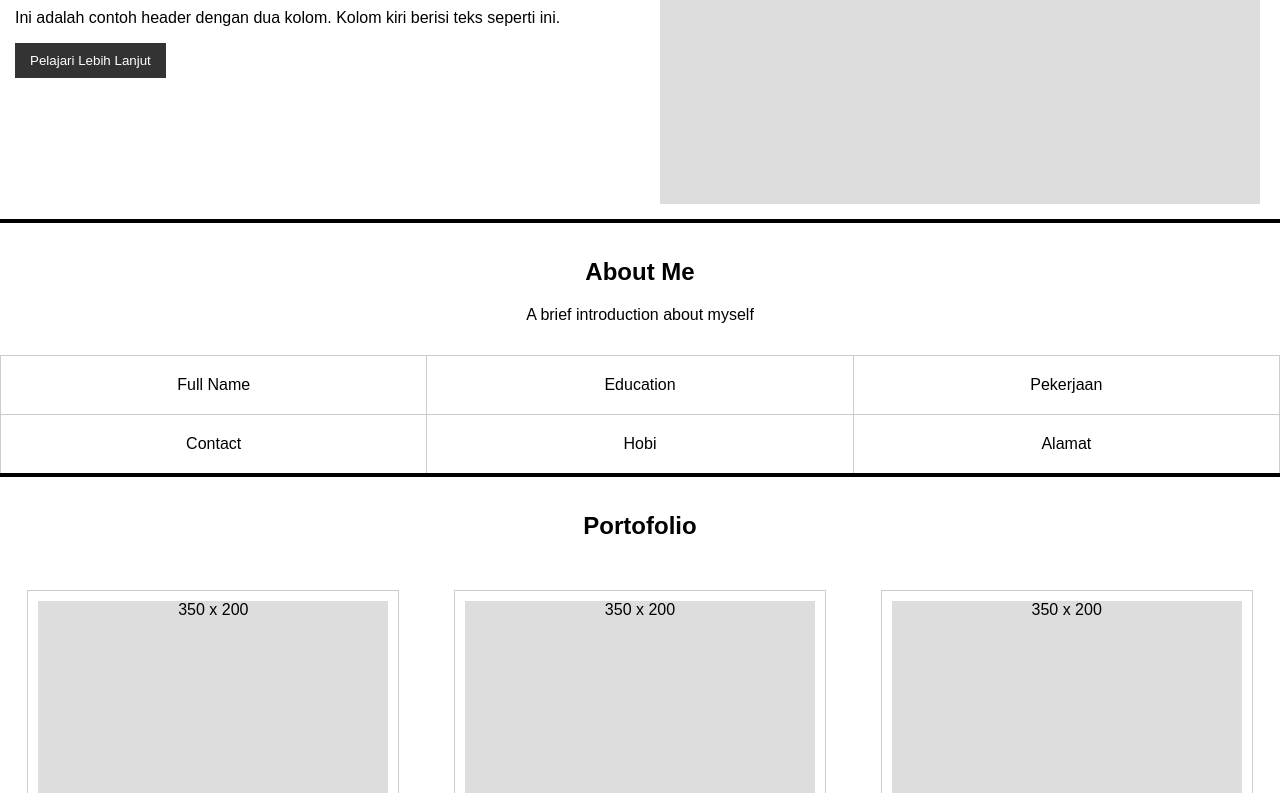
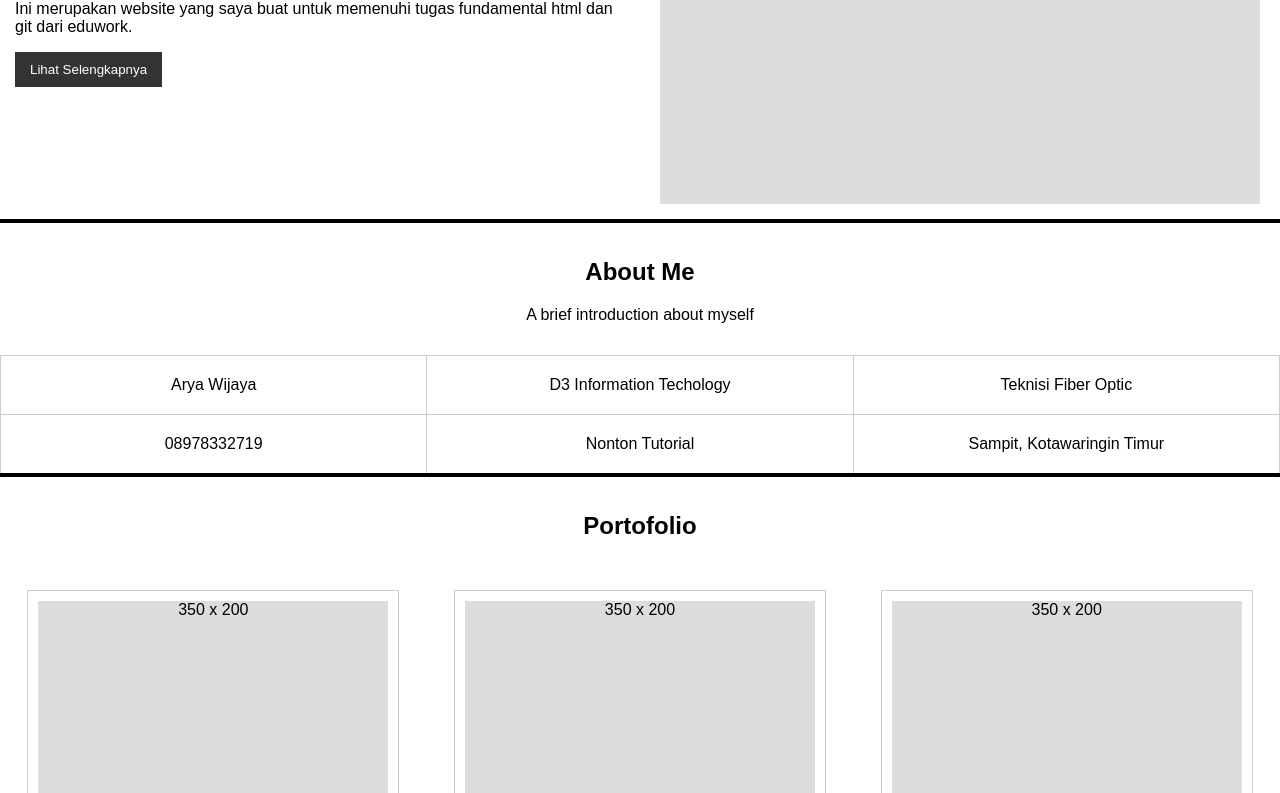
Before and after one commit to AryaKopet/tugas-html-eduwork, a plain HTML site: page index.html in a window 1280 px wide. Shown: the part 263-1056 px from the top of the page. Drawn offline with Linux system fonts and the light colour scheme.

Commit message:
modifikasi data website

```diff
--- a/index.html
+++ b/index.html
@@ -79,7 +79,7 @@
     <!-- Section 1: Menu -->
     <table class="section menu">
       <tr>
-        <td align="left">Brand</td>
+        <td align="left">Arya Wijaya</td>
         <td align="right">
           <a href="#">Home</a>
           <a href="#">Biodata</a>
@@ -94,10 +94,10 @@
         <td width="50%" align="left">
           <h1>Selamat Datang di Website Saya</h1>
           <p>
-            Ini adalah contoh header dengan dua kolom. Kolom kiri berisi teks
-            seperti ini.
+            Ini merupakan website yang saya buat untuk memenuhi tugas
+            fundamental html dan git dari eduwork.
           </p>
-          <button>Pelajari Lebih Lanjut</button>
+          <button>Lihat Selengkapnya</button>
         </td>
         <td width="50%" align="center">
           <div class="hero-img">600 x 400</div>
@@ -114,14 +114,14 @@
         </td>
       </tr>
       <tr>
-        <td class="about-box">Full Name</td>
-        <td class="about-box">Education</td>
-        <td class="about-box">Pekerjaan</td>
+        <td class="about-box">Arya Wijaya</td>
+        <td class="about-box">D3 Information Techology</td>
+        <td class="about-box">Teknisi Fiber Optic</td>
       </tr>
       <tr>
-        <td class="about-box">Contact</td>
-        <td class="about-box">Hobi</td>
-        <td class="about-box">Alamat</td>
+        <td class="about-box">08978332719</td>
+        <td class="about-box">Nonton Tutorial</td>
+        <td class="about-box">Sampit, Kotawaringin Timur</td>
       </tr>
     </table>
 
```
